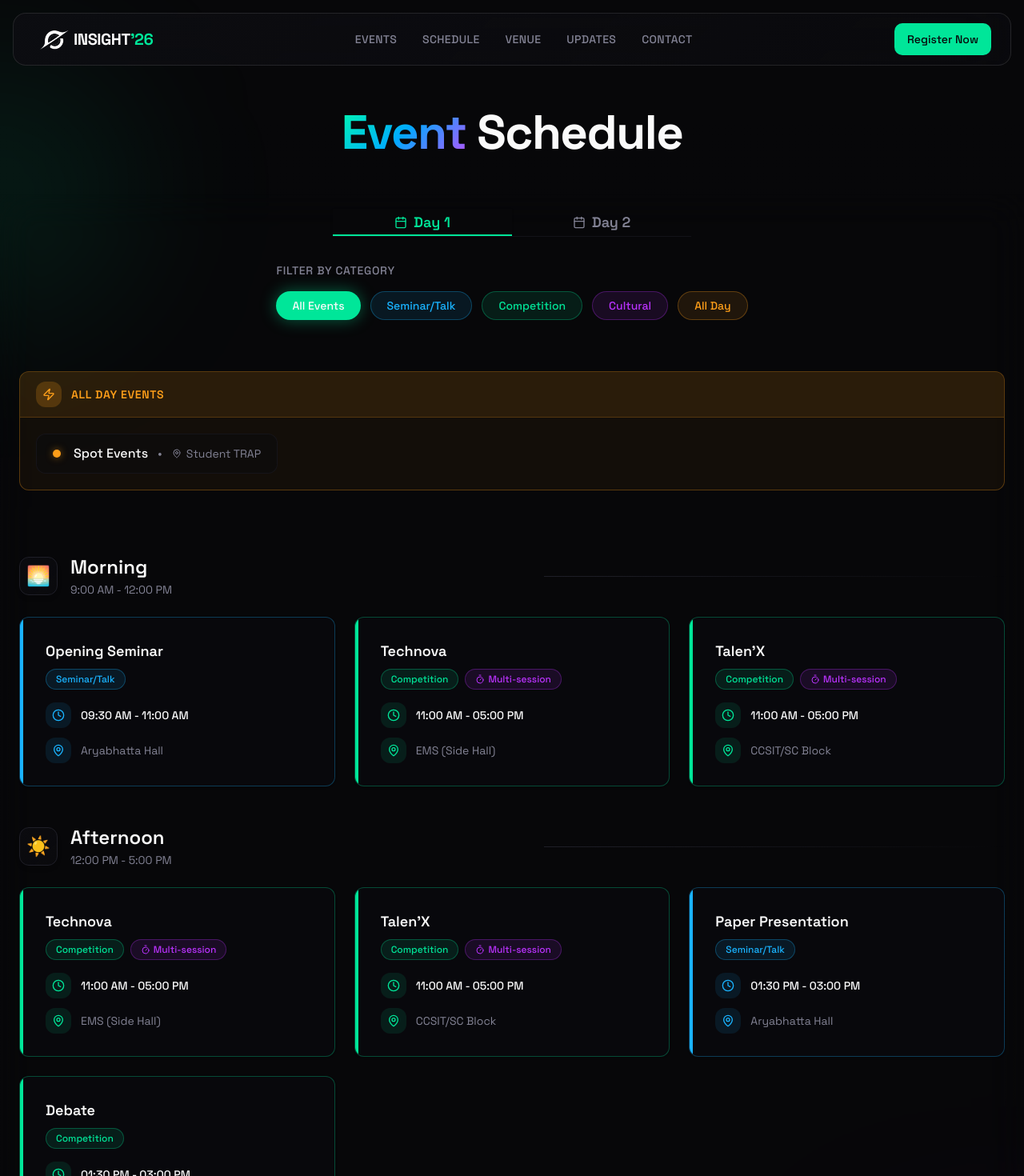
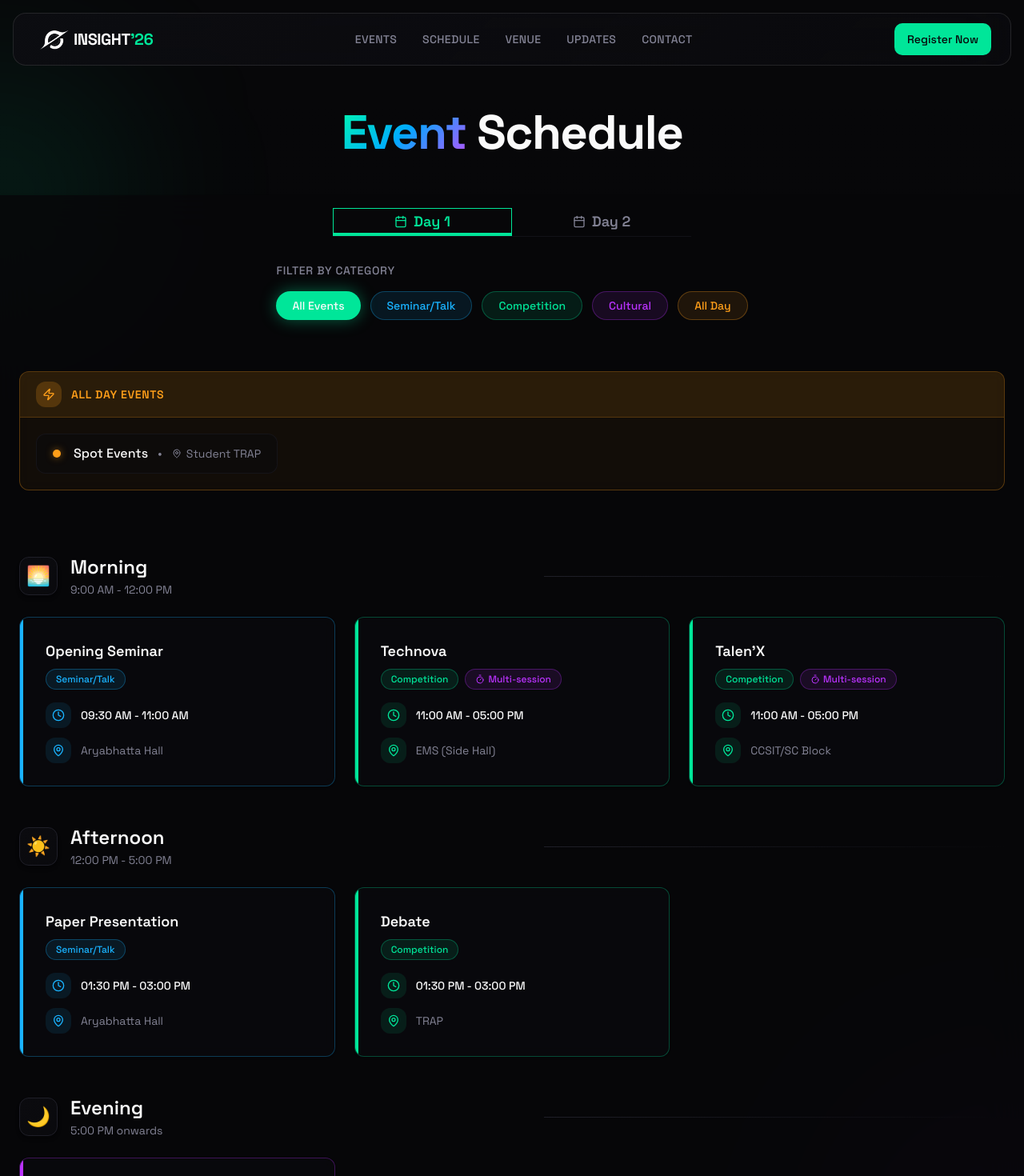
Before and after one commit to FarisPalayi/insight-26, a React (Vite) app: page /schedule in a window 1280 px wide. Shown: the top 1470 px of the page at 80% size. Built offline with nearby package versions, Linux system fonts and the light colour scheme.

Commit message:
chore: multi-session event handling

```diff
--- a/src/components/features/schedule/ScheduleSection.tsx
+++ b/src/components/features/schedule/ScheduleSection.tsx
@@ -60,10 +60,22 @@ export function ScheduleSection() {
 
   const eventsByPeriod = useMemo(() => {
     const grouped: Record<string, ScheduleEvent[]> = {};
+    const usedEventIds = new Set<string>();
+
     periods.forEach((period) => {
-      grouped[period.id] = filteredEvents.filter((event) =>
-        eventFallsInPeriod(event, period.start, period.end)
-      );
+      grouped[period.id] = filteredEvents.filter((event) => {
+        // Skip if already assigned to an earlier period
+        if (usedEventIds.has(event.id)) return false;
+
+        // Check if event starts in this period
+        const eventStartsInPeriod = eventFallsInPeriod(event, period.start, period.end);
+
+        if (eventStartsInPeriod) {
+          usedEventIds.add(event.id);
+          return true;
+        }
+        return false;
+      });
     });
     return grouped;
   }, [filteredEvents]);
@@ -93,7 +105,7 @@ export function ScheduleSection() {
         </motion.div>
 
         {/* Sticky Tabs & Filters Container */}
-        <div className="sticky top-0 z-40 -mx-4 md:-mx-6 px-4 md:px-6 pb-6 pt-4 backdrop-blur-xl border-b border-border/40 shadow-sm">
+        <div className="sticky top-0 z-40 -mx-4 md:-mx-6 px-4 md:px-6 pb-6 pt-4 bg-background/80 backdrop-blur-xl border-b border-border/40 shadow-sm">
           <Tabs
             value={selectedDay}
             onValueChange={setSelectedDay}
@@ -107,10 +119,11 @@ export function ScheduleSection() {
                     key={day}
                     value={day.toString()}
                     className={cn(
-                      "relative flex-1 rounded-none border--2 border-transparent px-8 py-4",
+                      "relative flex-1 rounded-none border-b-2 border-transparent px-8 py-4",
                       "font-display text-base md:text-lg font-semibold transition-all duration-300",
                       "data-[state=inactive]:text-muted-foreground data-[state=inactive]:hover:text-foreground data-[state=inactive]:hover:border-border",
                       "data-[state=active]:text-primary data-[state=active]:border-primary data-[state=active]:shadow-none",
+                      "focus-visible:outline-none focus-visible:ring-2 focus-visible:ring-primary focus-visible:ring-offset-2"
                     )}
                   >
                     <span className="relative z-10 flex items-center gap-2">
```
